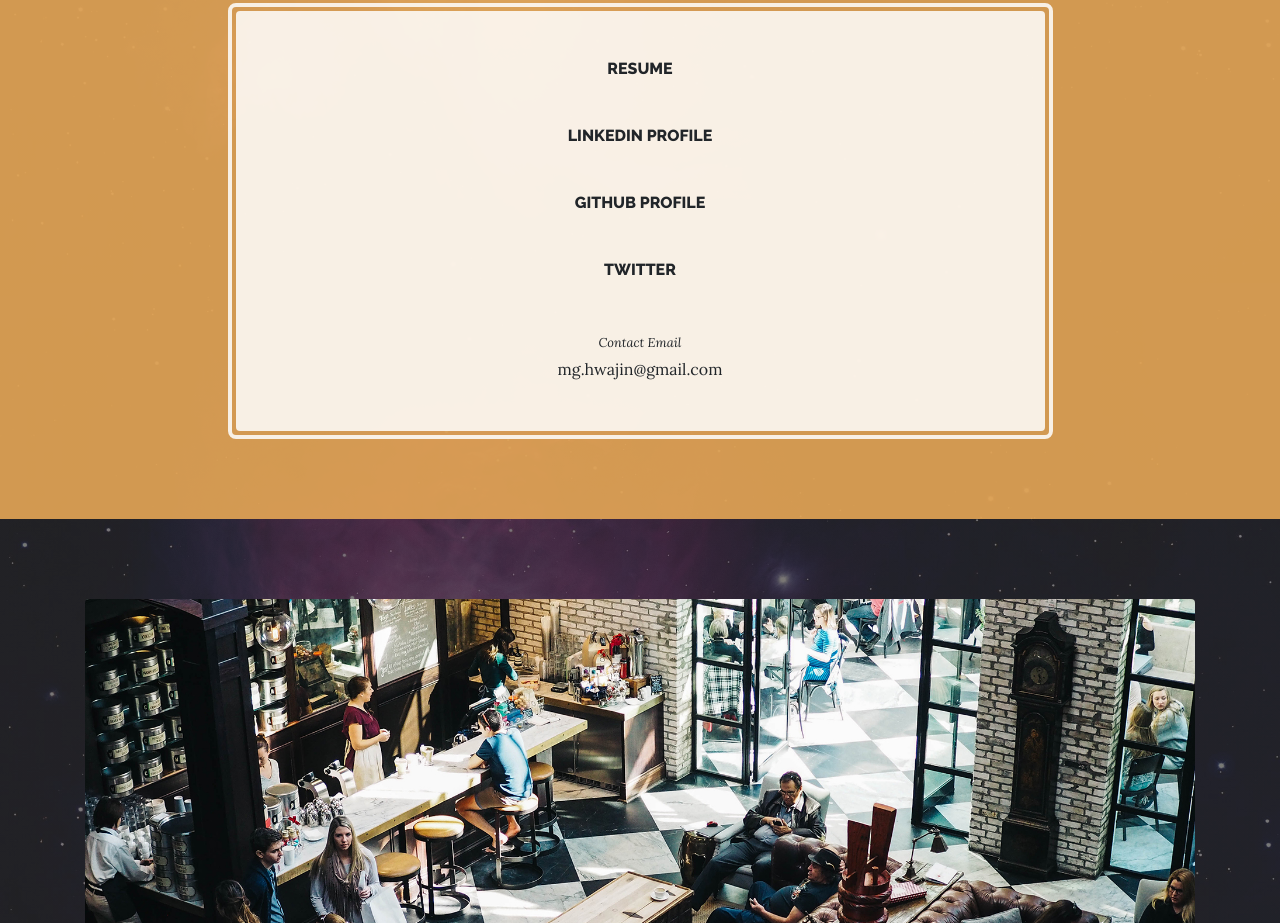
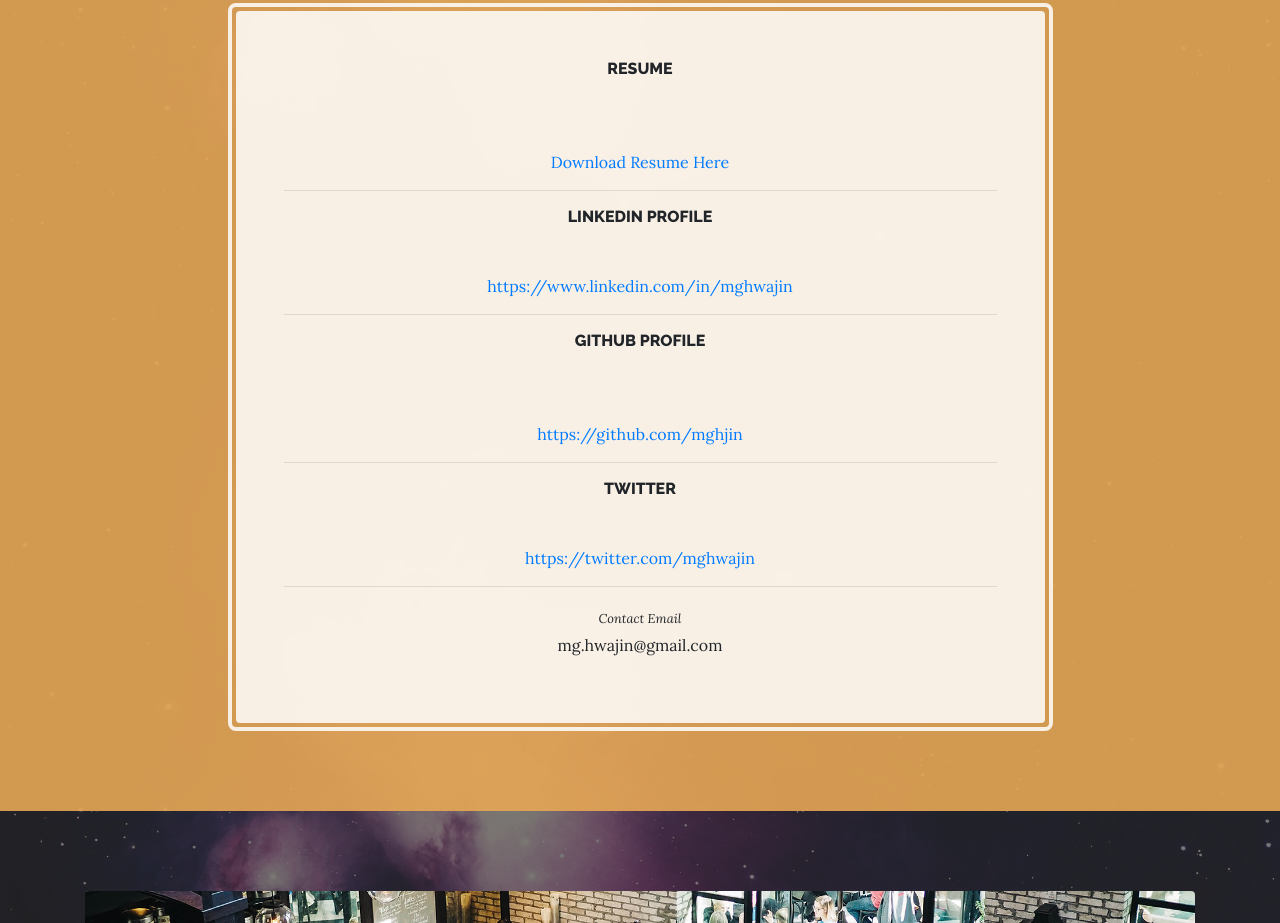
Before and after one commit to mghjin/mghjin.github.io, a website: page resume.html in a window 1280 px wide. Shown: the part 517-1440 px from the top of the page. Drawn offline with Linux system fonts and the light colour scheme.

Commit message:
edit html

```diff
--- a/resume.html
+++ b/resume.html
@@ -63,18 +63,25 @@
           <div class="col-xl-9 mx-auto">
             <div class="cta-inner text-center rounded">
               <h2 class="section-heading mb-5">
-                <span class="section-heading-upper">Resume</span>
-              </h2>
+                <span class="section-heading-upper">Resume</span> </h2>
+				<br class="mb-0"> <a href="kim_resume_UPDATED20190215.pdf" download>Download Resume Here</a></br>
 			  <h2 class="section-heading mb-5">
-                <span class="section-heading-upper">LinkedIn Profile</span>
-              </h2>
+			  <hr>
+                <span class="section-heading-upper">LinkedIn Profile</span>  </h2>
+				<a href="https://www.linkedin.com/in/mghwajin/">https://www.linkedin.com/in/mghwajin</a>
+				<hr>
 			   <h2 class="section-heading mb-5">
                 <span class="section-heading-upper">Github Profile</span>
-              </h2>
+				</h2>
+				<br class="mb-0"><a href="https://github.com/mghjin">https://github.com/mghjin</a>
+				</br>
+				<hr>
 			  <h2 class="section-heading mb-5">
                 <span class="section-heading-upper">Twitter</span>
               </h2>
-              <p class="mb-0">
+				<a href="https://twitter.com/mghwajin">https://twitter.com/mghwajin</a>
+				<hr>
+				<p>
                 <small>
                   <em>Contact Email</em>
                 </small>
```
Also changed, not shown: img/GitHub_Logo.png (added), img/GitHub_Logo_White.png (added), img/Logo-2C-48px-TM.png (added), img/Logo-2CRev-48px-TM.png (added), 1 other file.
